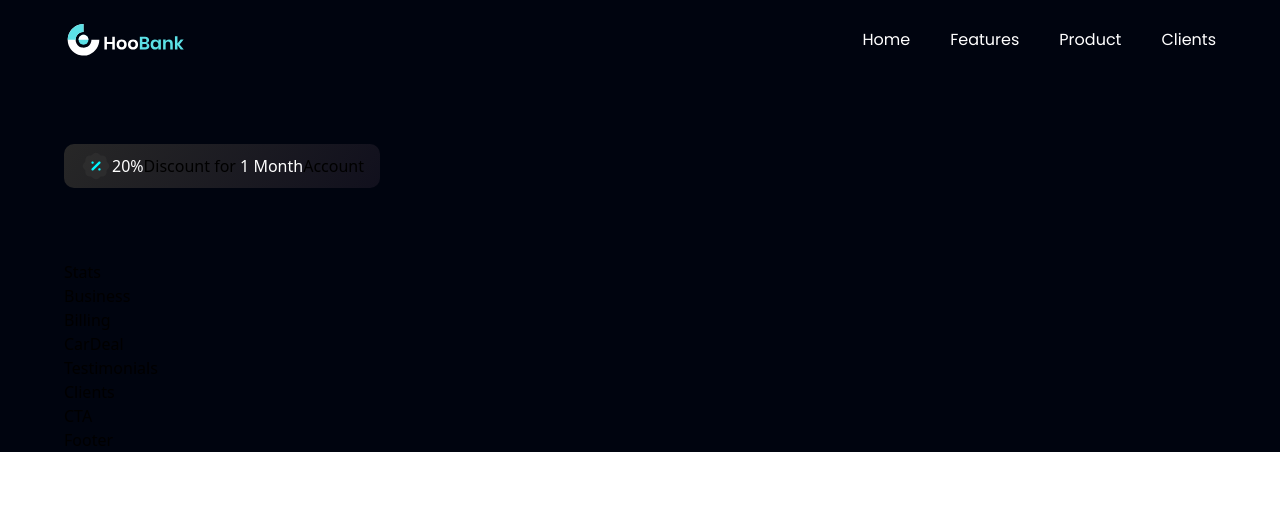
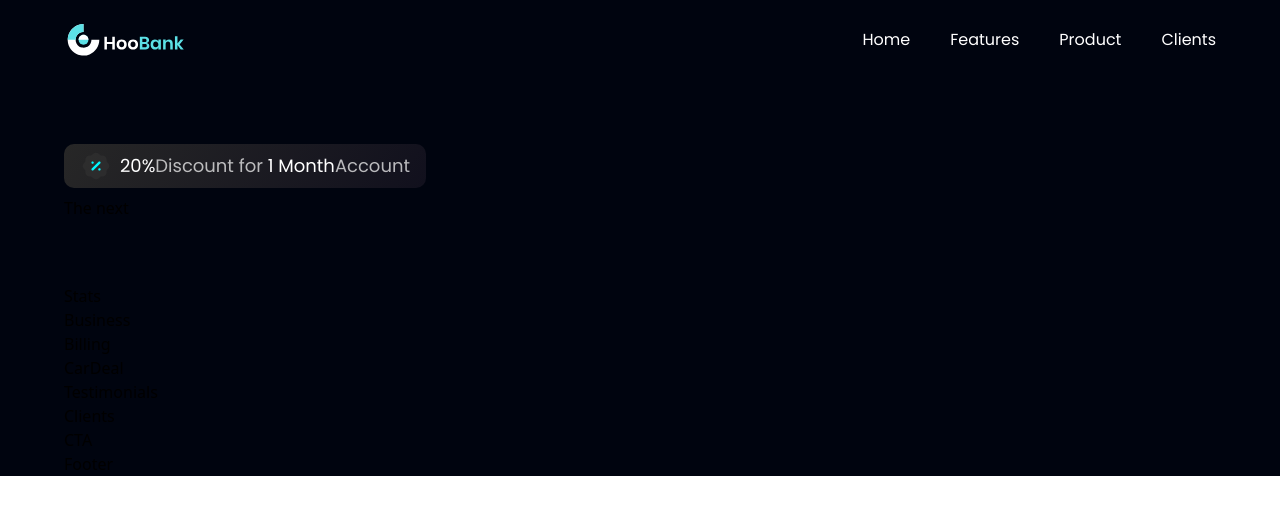
Before and after one commit to amankwahnanayaw/bank_modern_app, a React (Vite) app in the folder bank_modern_app/: page / in a window 1280 px wide. Shown: the top 514 px of the page. Built offline with nearby package versions, Linux system fonts and the light colour scheme.

Commit message:
Hero section

```diff
--- a/bank_modern_app/src/components/Hero.jsx
+++ b/bank_modern_app/src/components/Hero.jsx
@@ -8,15 +8,18 @@ const Hero = () => (
         <div className={`flex-1 ${styles.flexStart} flex-col xl:px-0 sm:px-16 px-6`}>
             <div className='flex flex-row items-center py-[6px] px-4 bg-discount-gradient rounded-[10px] mb-2'>
                 <img src={ discount } alt="discount" className='w-[32px] h-[32px]' />
-                <p>
-                    <span className='text-white'>20%</span>
-                    Discount for {" "}
-                    <span className='text-white'>1 Month</span>
-                    Account
+                <p className={`${styles.paragraph} ml-2`}>
+                    <span className='text-white'>20%</span>Discount for {" "}
+                    <span className='text-white'>1 Month</span>Account
                 </p>
             </div>
+
+            <div className='flex flex-row justify-between items-center w-full'>
+                <h1>
+                    The next <br className='sm:block hidden' /> {" "}
+                </h1>
+            </div>
         </div>
-
     </section>
   )
 
```
